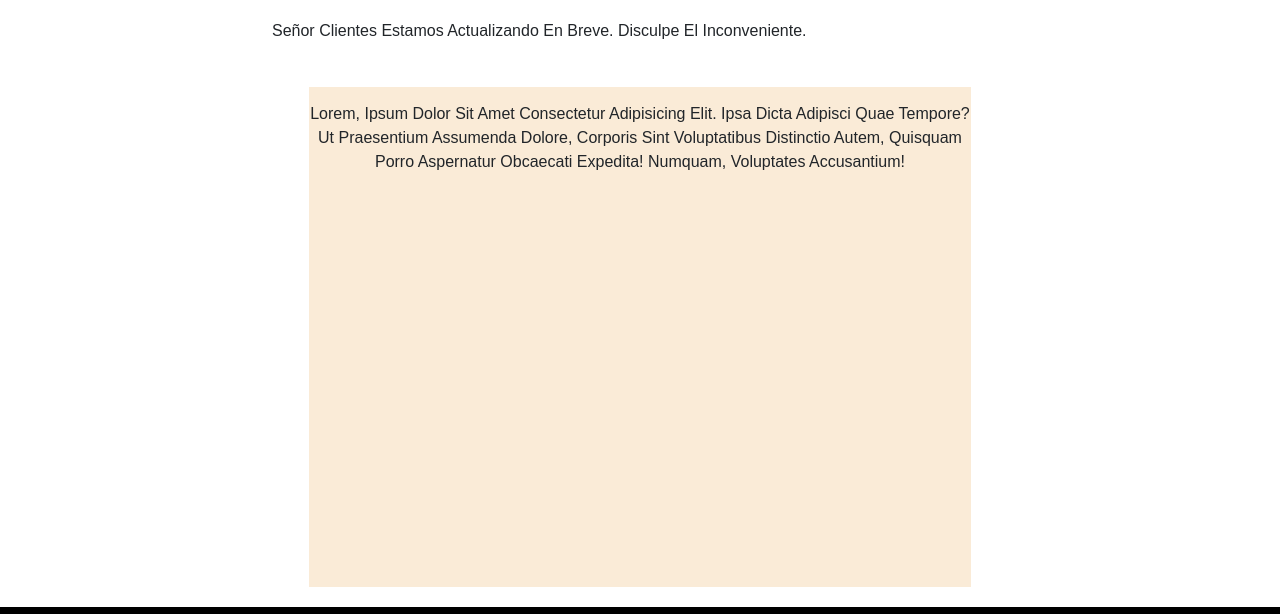
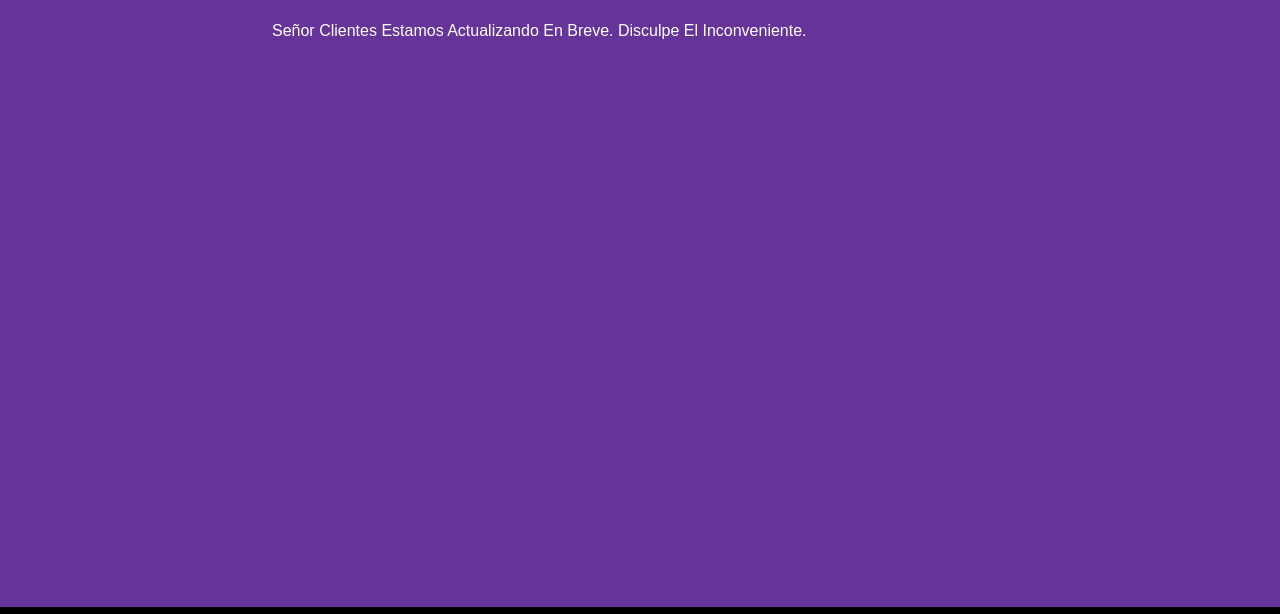
Before and after one commit to romanopablo8/Smart_Optics, a plain HTML site: page acerca.html in a window 1280 px wide. Shown: the part 135-749 px from the top of the page. Drawn offline with nearby package versions, Linux system fonts and the light colour scheme.

Commit message:
ajustes varios

```diff
--- a/acerca.html
+++ b/acerca.html
@@ -33,7 +33,7 @@
 <script src="https://kit.fontawesome.com/548c939c5f.js" crossorigin="anonymous"></script>
 <script src="https://cdn.jsdelivr.net/npm/bootstrap@5.3.3/dist/js/bootstrap.bundle.min.js"></script>
 </head>
-<body>
+<body id="fondo-acerca">
     <header>
 <!-------------Navbar search---------------->
       <nav class="navbar navbar-expand-lg bg-black">
@@ -93,14 +93,12 @@
     </header>
    <!------------------Footer-------------------->
    <main>
-    <div class="container">
+   <div class="container">
       <div class="row justify-content-center">
        <div class="col-md-8">
         <br>
-         <h6 class=" justify-content-center">Señor Clientes estamos actualizando en breve. Disculpe el inconveniente. </h6><br>
-          <p style="background-color: antiquewhite; padding-top: 15px; height:500px; width: 90%; margin:auto; margin-top: 15px;margin-bottom: 20px; text-align: center;">
-           Lorem, ipsum dolor sit amet consectetur adipisicing elit. Ipsa dicta adipisci quae tempore? Ut praesentium assumenda dolore,
-           corporis sint voluptatibus distinctio autem, quisquam porro aspernatur obcaecati expedita! Numquam, voluptates accusantium!
+         <h6 class=" justify-content-center; text-white"> Señor Clientes estamos actualizando en breve. Disculpe el inconveniente. </h6><br>
+          <p style="background-color: rebeccapurple; padding-top: 15px; height:500px; width: 90%; margin:auto; margin-top: 15px;margin-bottom: 20px; text-align: center;">
          </p>
        </div>
       </div>
--- a/assets/styles/style.css
+++ b/assets/styles/style.css
@@ -288,6 +288,11 @@ body {
 
 .input:hover {
     border: 2px solid var(--button-bg);
+}
+
+
+#fondo-acerca {
+  background-color: rebeccapurple;
 }
 
 
```
Also changed, not shown: index.html (+1 -1 lines).
